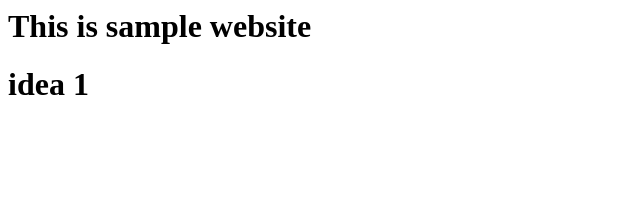
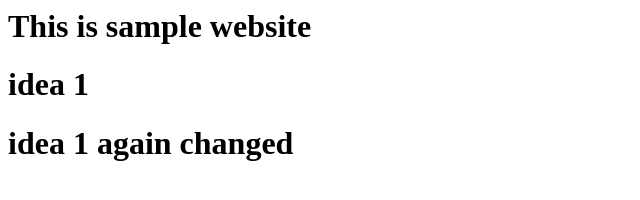
Before and after one commit to senthils123/test1, a plain HTML site: page index.html in a window 1280 px wide. Shown: the whole page, without its empty margins (0-640 px from the left). Drawn offline with Linux system fonts and the light colour scheme.

Commit message:
idea1 again changed

```diff
--- a/index.html
+++ b/index.html
@@ -1,2 +1,3 @@
 <h1>This is sample website</h1>
 <h1> idea 1 </h1>
+<h1> idea 1 again changed </h1>
```
